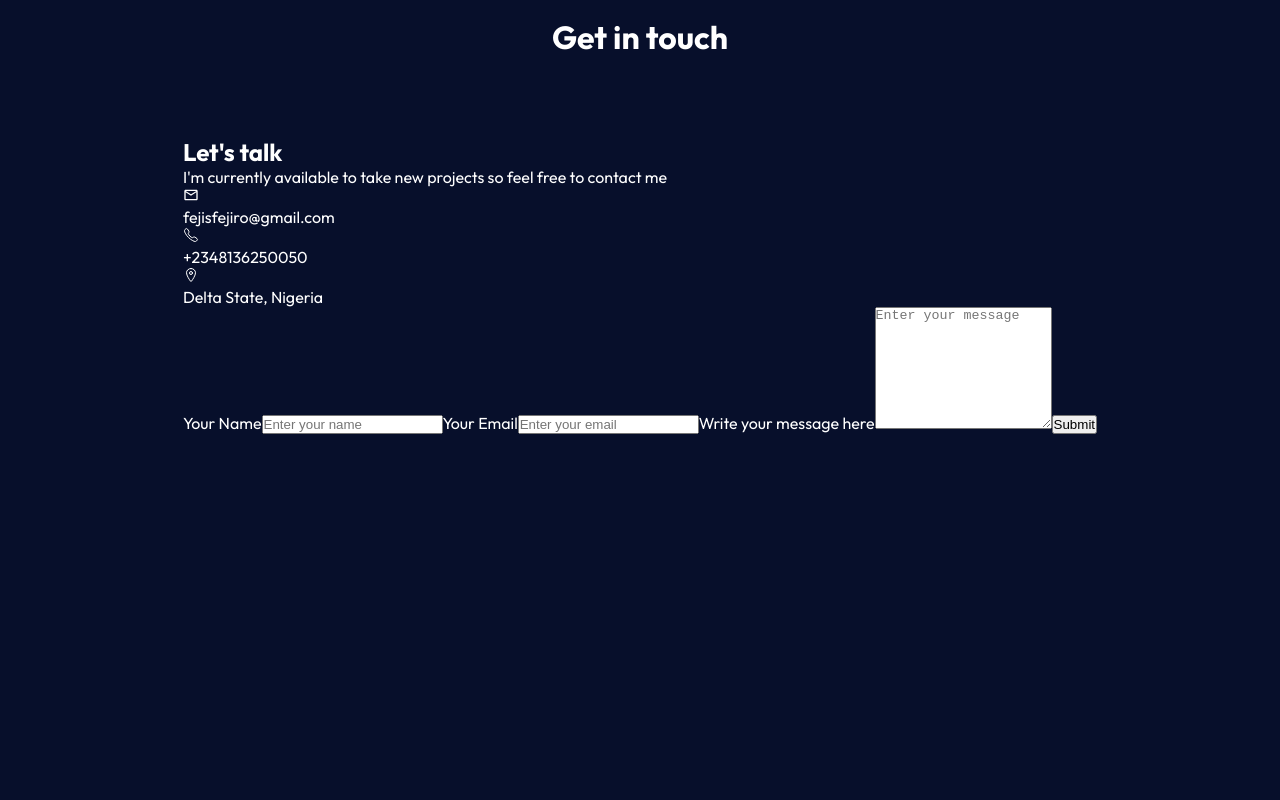
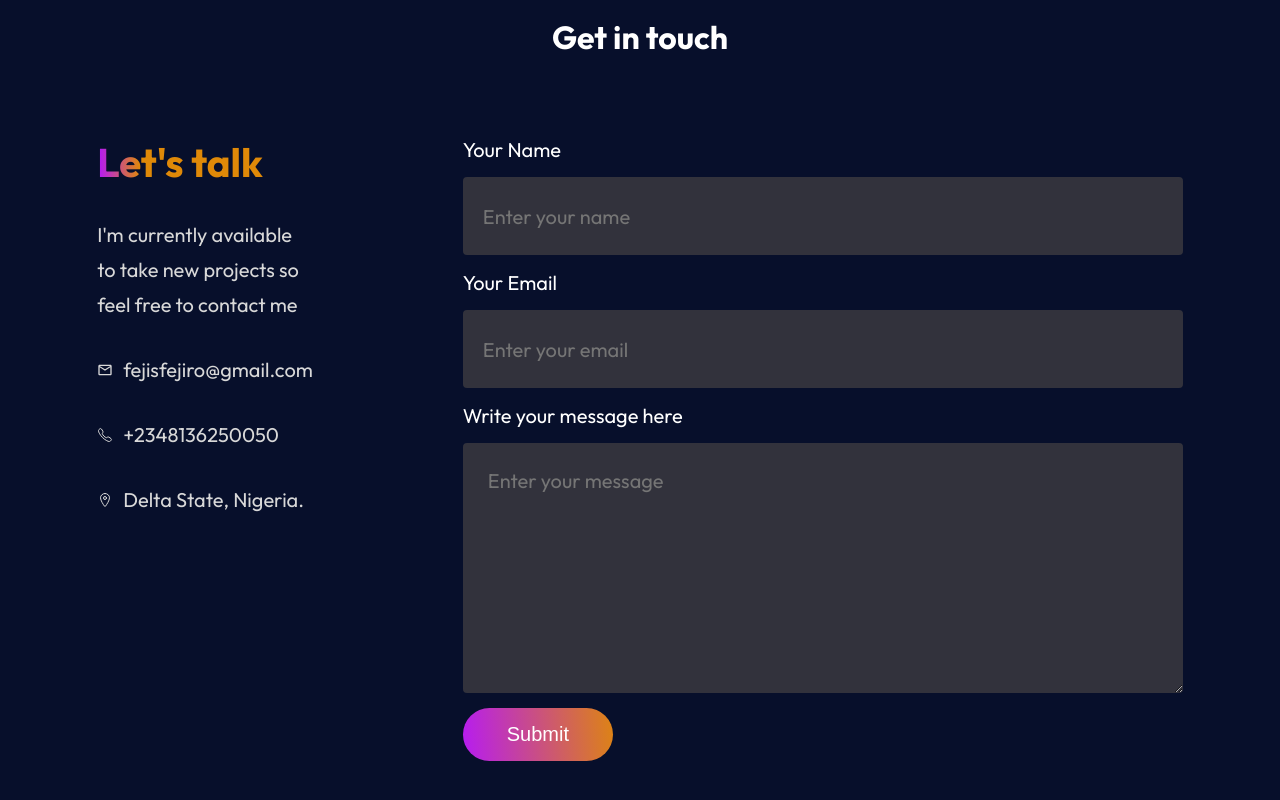
Before and after one commit to jonahunuafe/portfolio-react, a React (Vite) app: page / in a window 1280 px wide. Shown: the part 3389-4189 px from the top of the page. Before the commit the page ends 3846 px from the top, so only its background shows below. Built offline with nearby package versions, Linux system fonts and the light colour scheme.

Commit message:
styled Contact component

```diff
--- a/src/components/Contact/Contact.jsx
+++ b/src/components/Contact/Contact.jsx
@@ -23,7 +23,7 @@ const Contact = () => {
                   </div>
                   <div className={styles.contactDetail}>
                      <IoLocationOutline />
-                     <p>Delta State, Nigeria</p>
+                     <p>Delta State, Nigeria.</p>
                   </div>
 
                </div>
--- a/src/components/Contact/Contact.module.css
+++ b/src/components/Contact/Contact.module.css
@@ -7,9 +7,145 @@
    margin: 1rem 2rem;
 }
 
+.contactSection {
+   display: flex;
+   flex-direction: column;
+   gap: 1.5rem;
+}
+
+.contactleft {
+   display: flex;
+   flex-direction: column;
+   gap: 1.5rem;
+}
+
+.contactleft h2 {
+   font-weight: 700;
+   background: linear-gradient(270deg, #DF8908 80%, #B415FF 100%);
+   background-clip: text;
+   -webkit-background-clip: text;
+   -webkit-text-fill-color: transparent;
+}
+
+.contactleft p {
+   max-width: 80%;
+   color: #D8D8D8;
+   line-height: 1.5;
+}
+
+.contactDetails {
+   display: flex;
+   flex-direction: column;
+   gap: 1.5rem;
+   color: #D8D8D8;
+}
+
+.contactDetail {
+   display: flex;
+   align-items: center;
+   gap: 1rem;
+}
+
+.contactRight {
+   display: flex;
+   flex-direction: column;
+}
+
+.contactRight input {
+   border: none;
+   border-radius: 4px;
+   background: #32323c;
+   color: #A0A0A0;
+   outline: none;
+   font-family: Outfit;
+   height: 45px;
+   padding-left: 1.5rem;
+}
+
+.contactRight textarea {
+   border: none;
+   border-radius: 4px;
+   background: #32323c;
+   color: #A0A0A0;
+   outline: none;
+   font-family: Outfit;
+}
+
+.contactSubmit {
+   border: none;
+   color: #fff;
+   background: linear-gradient(264deg, #DF8908 -5.09%, #B415FF 106.28%);
+   cursor: pointer;
+   padding: 1rem 2rem;
+   margin-bottom: 2.5rem;
+   transition: 0.3s;
+   width: 40%;
+   /* margin: auto; */
+   border-radius: 2rem;
+}
+
+.contactSubmit:hover {
+   transform: scale(1.1);
+}
+
 @media(min-width: 768px) {
    .contact {
       gap: 80px;
       margin: 80px 170px;
    }
+
+   .contactSection {
+      flex-direction: row;
+      gap: 150px;
+   }
+
+   .contactleft {
+      gap: 30px;
+   }
+
+   .contactleft h2 {
+      font-size: 40px;
+   }
+
+   .contactleft p {
+      max-width: 550px;
+      font-size: 20px;
+      line-height: 35px;
+   }
+
+   .contactDetails {
+      gap: 30px;
+   }
+
+   .contactDetail {
+      gap: 10px;
+   }
+
+   .contactRight {
+      align-items: start;
+      gap: 15px;
+   }
+
+   .contactRight label, .contactRight input {
+      font-size: 20px;
+   }
+
+   .contactRight input {
+      width: 700px;
+      height: 78px;
+      padding-left: 20px;
+   }
+
+   .contactRight textarea {
+      width: 670px;
+      padding: 25px;
+      font-size: 20px;
+   }
+
+   .contactSubmit {
+      width: 150px;
+      border-radius: 50px;
+      font-size: 20px;
+      padding: 15px 10px;
+   }
 }
```
